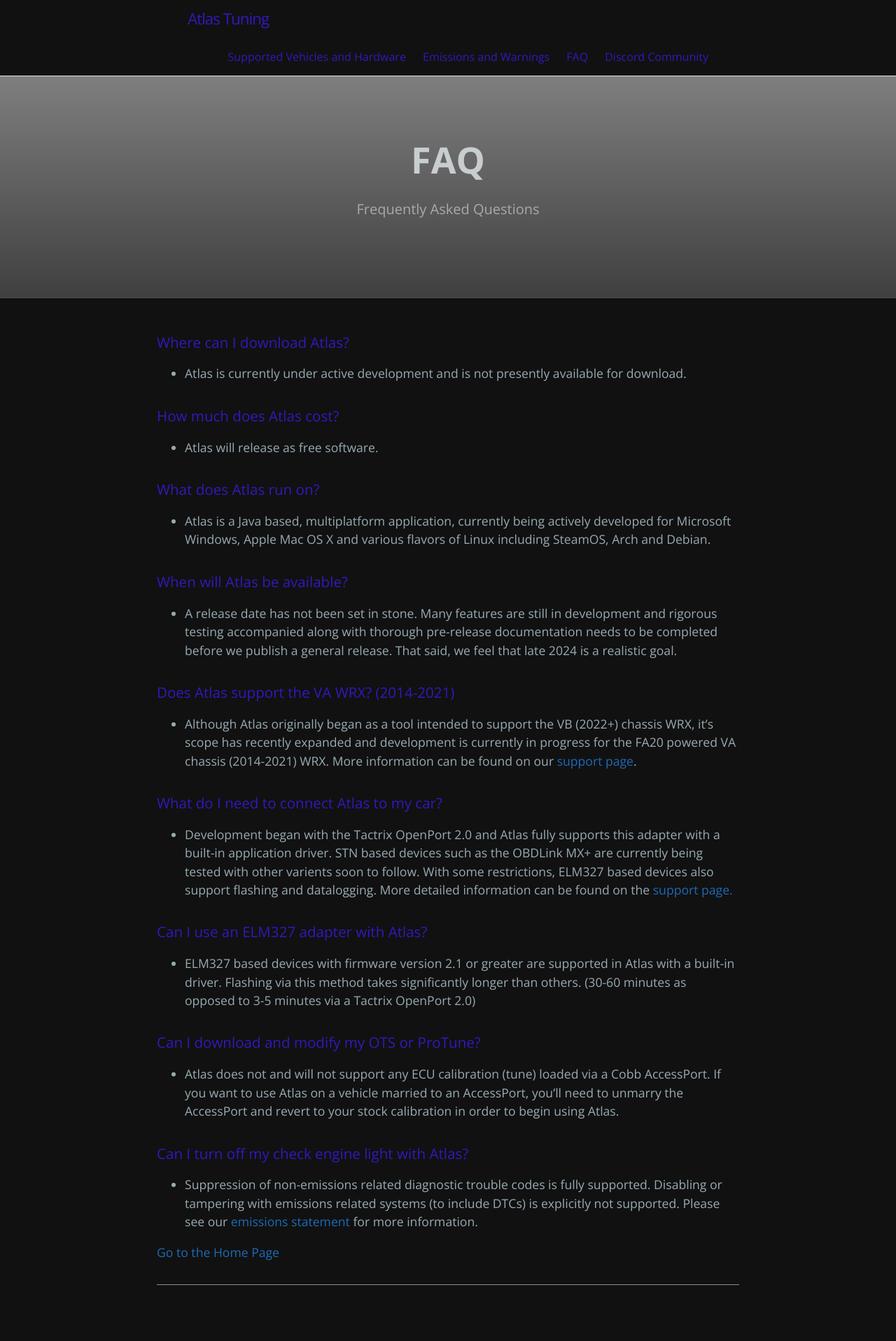
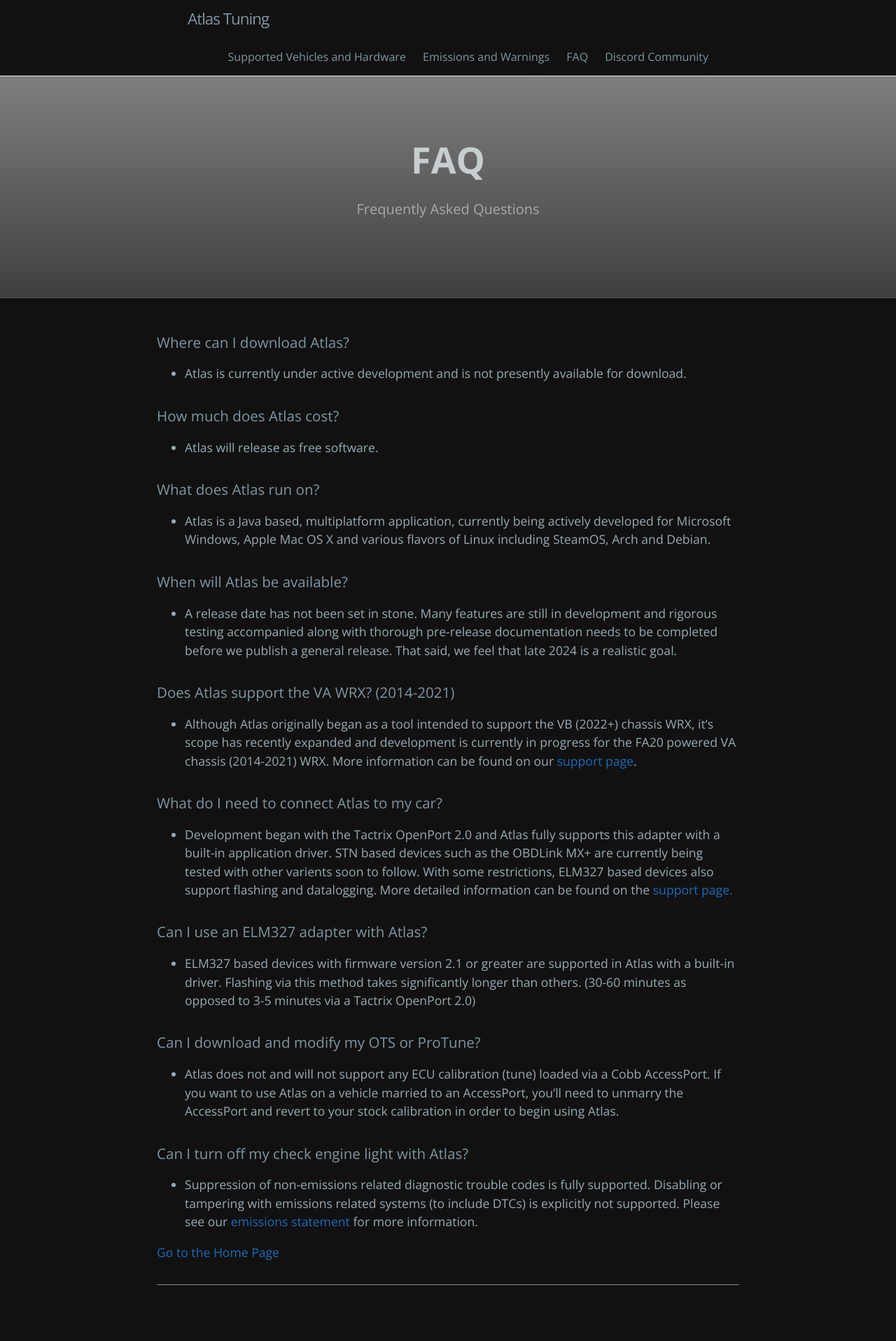
Before and after one commit to atlas-tuning/atlas-public, a Jekyll site: the page built from docs/faq.md, in a window 1280 px wide. Shown: the whole page at 70% size. Built offline with Jekyll 4.4.1, drawn with Linux system fonts in a browser that asks for light colours.

Commit message:
Update variables.scss

```diff
--- a/docs/_sass/variables.scss
+++ b/docs/_sass/variables.scss
@@ -8,7 +8,7 @@
 $header-bg-color-secondary: #159957 !default;
 
 // Text
-$section-headings-color: #301abc !default;
+$section-headings-color: #7f96a1 !default;
 $body-text-color: #98abb3 !default;
 $body-link-color: #1e6bb8 !default;
 $blockquote-text-color: #d5dadd !default;
```
